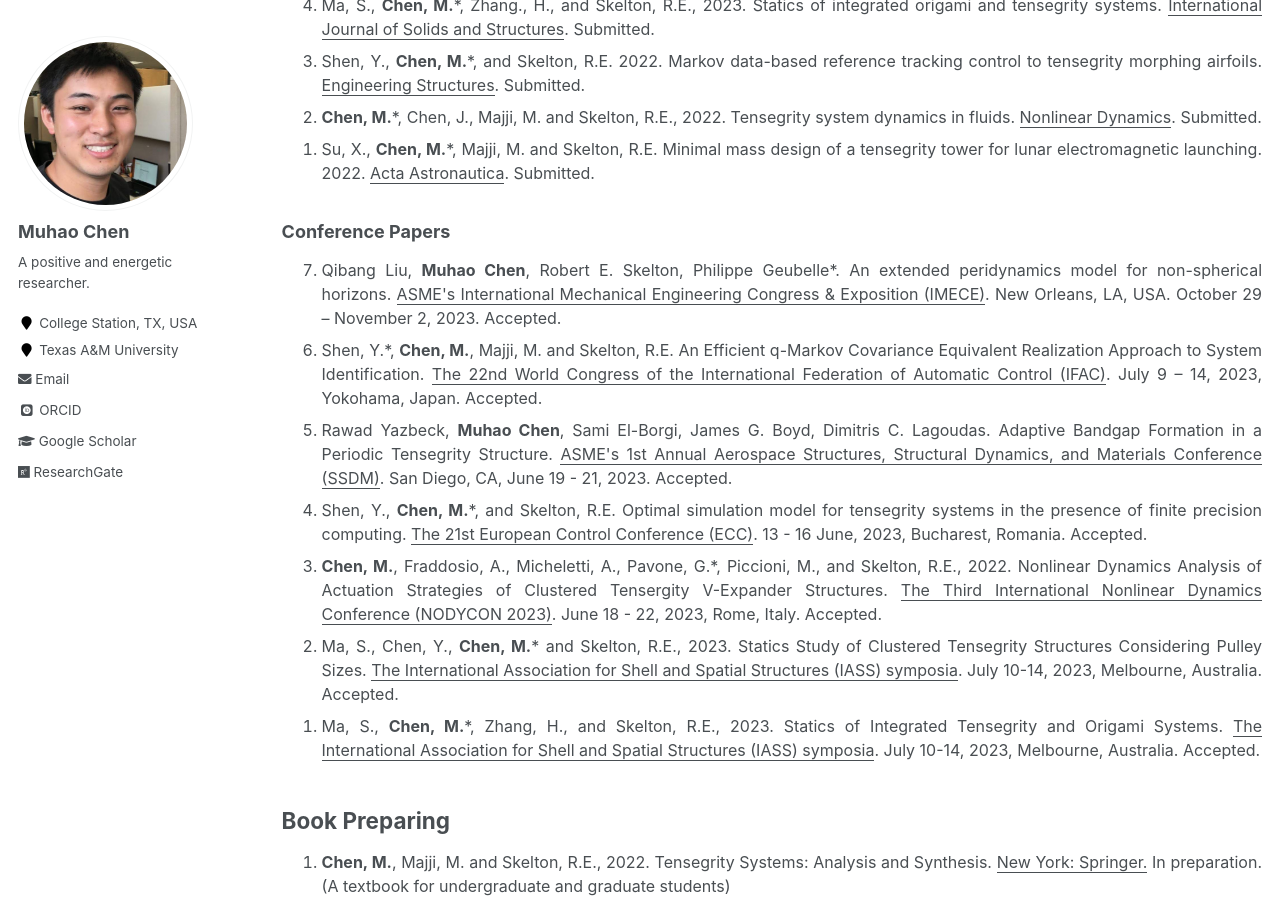
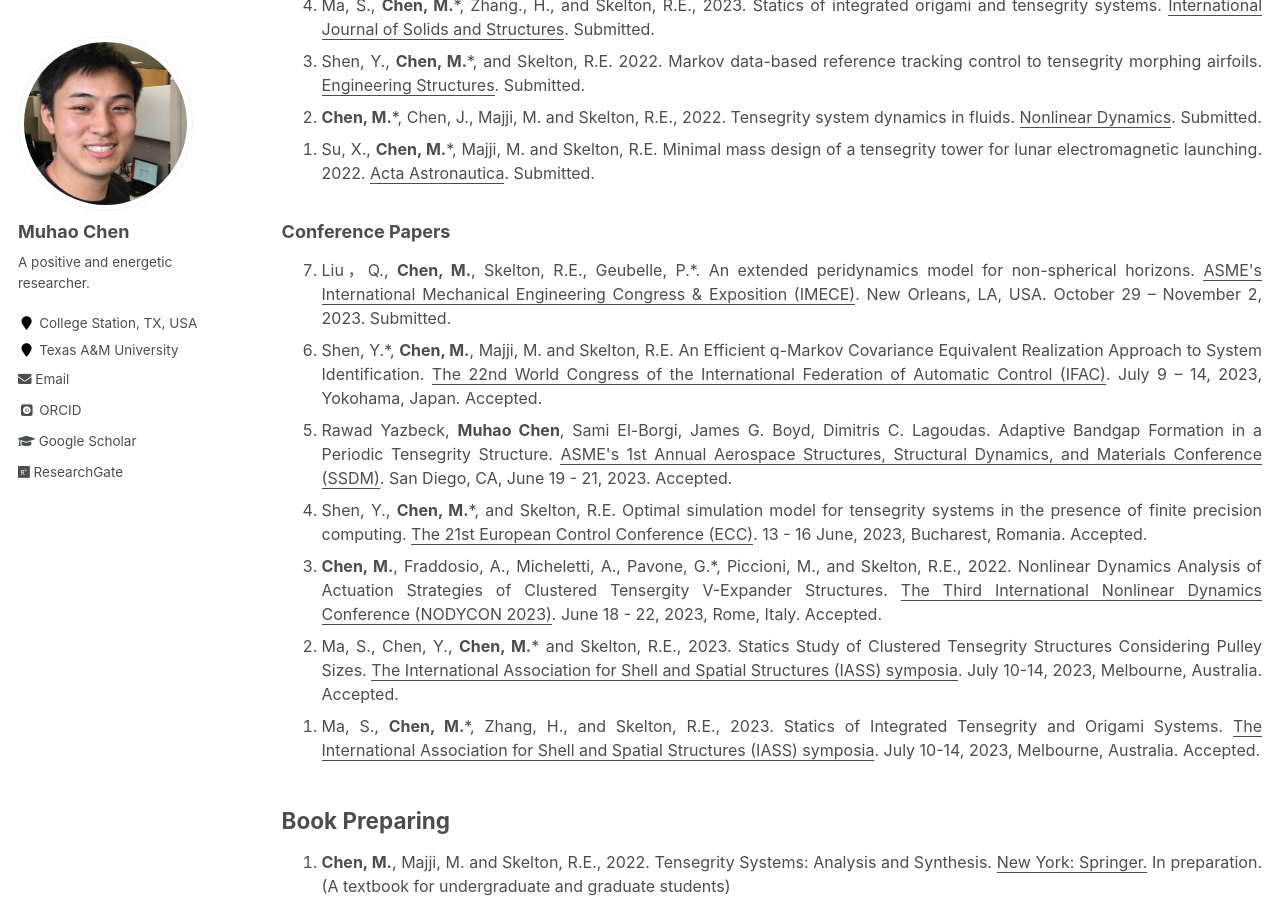
Before and after one commit to Muhao-Chen/muhao-chen.github.io, a Jekyll site: the page built from _pages/publication.md, in a window 1280 px wide and 900 px high, scrolled down 2531 px. Built offline with Jekyll 4.4.1, drawn with Linux system fonts in a browser that asks for light colours; some web fonts are replaced.

Commit message:
Update publication.md

```diff
--- a/_pages/publication.md
+++ b/_pages/publication.md
@@ -77,7 +77,7 @@ toc: true
 ### Conference Papers
 <font size=3>
 <ol reversed>
-<li> Qibang Liu, <strong>Muhao Chen</strong>, Robert E. Skelton,  Philippe Geubelle*. An extended peridynamics model for non-spherical horizons. <u>ASME's International Mechanical Engineering Congress & Exposition (IMECE)</u>. New Orleans, LA, USA. October 29 – November 2, 2023. Accepted. </li>
+<li> Liu，Q., <strong>Chen, M.</strong>, Skelton, R.E., Geubelle, P.*. An extended peridynamics model for non-spherical horizons. <u>ASME's International Mechanical Engineering Congress & Exposition (IMECE)</u>. New Orleans, LA, USA. October 29 – November 2, 2023. Submitted. </li>
 <li> Shen, Y.*, <strong>Chen, M.</strong>, Majji, M. and Skelton, R.E. An Efficient q-Markov Covariance Equivalent Realization Approach to System Identification. <u>The 22nd World Congress of the International Federation of Automatic Control (IFAC)</u>. July 9 – 14, 2023, Yokohama, Japan. Accepted. </li>
 <li> Rawad Yazbeck, <strong>Muhao Chen</strong>, Sami El-Borgi, James G. Boyd, Dimitris C. Lagoudas. Adaptive Bandgap Formation in a Periodic Tensegrity Structure. <u>ASME's 1st Annual Aerospace Structures, Structural Dynamics, and Materials Conference (SSDM)</u>. San Diego, CA, June 19 - 21, 2023. Accepted. </li>
 <li> Shen, Y., <strong>Chen, M.</strong>*, and Skelton, R.E. Optimal simulation model for tensegrity systems in the presence of finite precision computing. <u>The 21st European Control Conference (ECC)</u>. 13 - 16 June, 2023, Bucharest, Romania. Accepted. </li>
```
